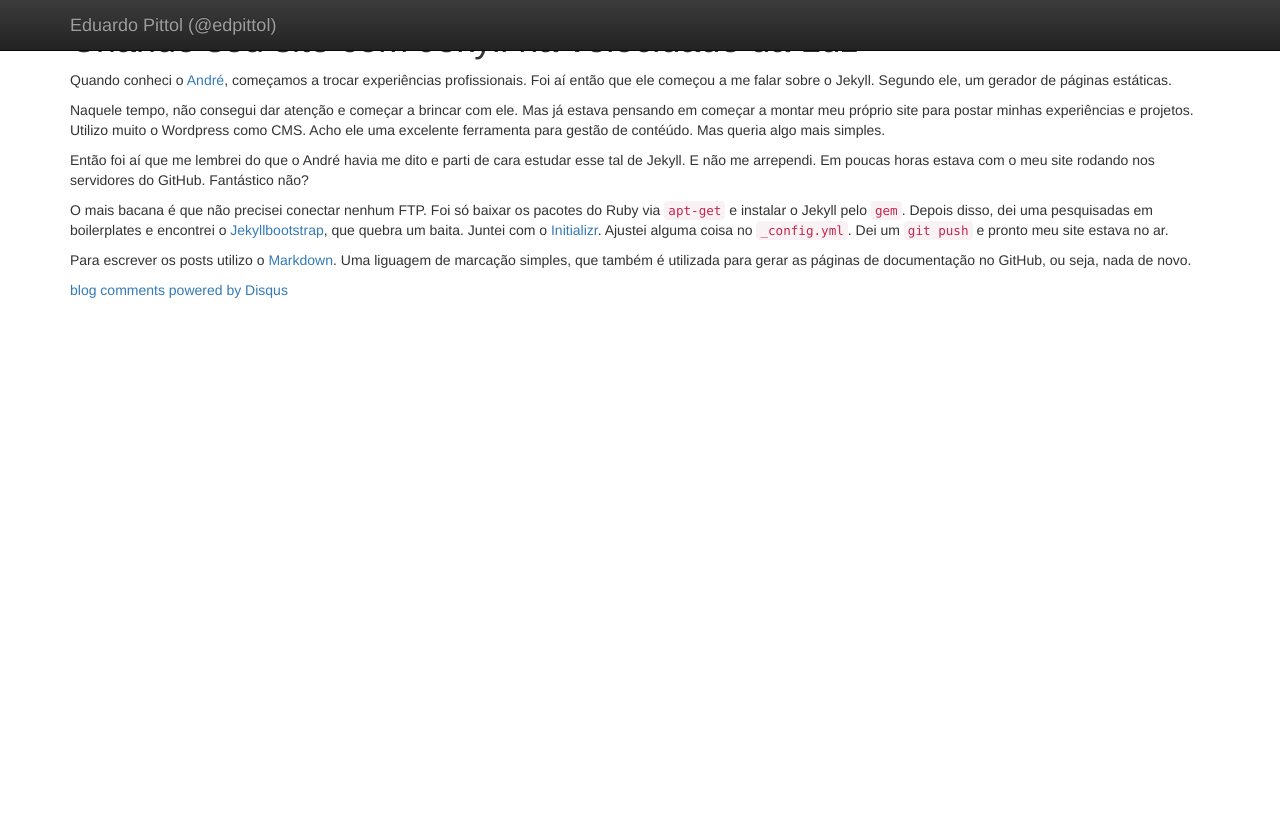
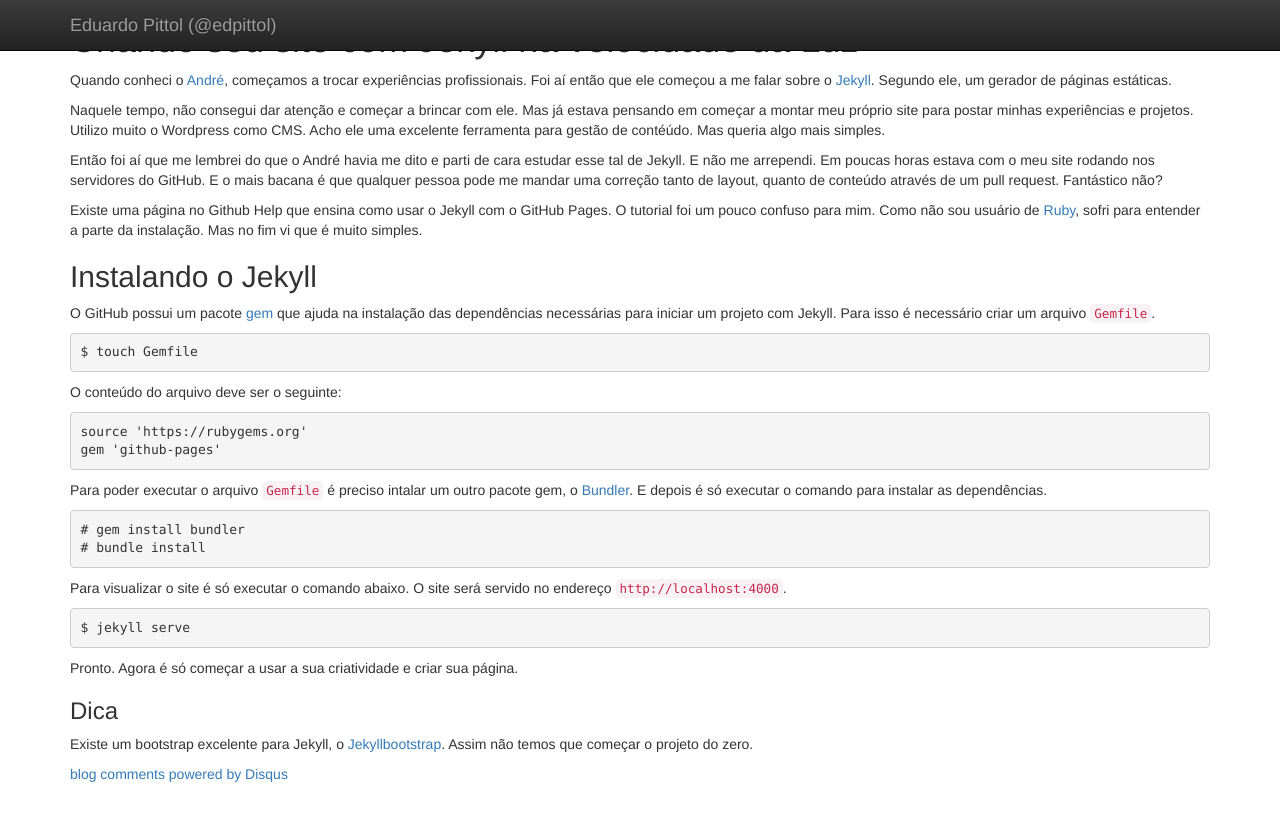
Before and after one commit to edpittol/edpittol.github.io, a Jekyll site: the page built from _posts/2013-09-20-criando-seu-site-com-jekyll-na-velocidade-da-luz.md, in a window 1280 px wide. Shown: the top 821 px of the page. Built offline with Jekyll 4.4.1, drawn with Linux system fonts in a browser that asks for light colours; nearby versions of some CDN libraries; library files that are not in the unit come from our copies; comment, search, counter and statistics services are not loaded.

Commit message:
Edit post

```diff
--- a/_posts/2013-09-20-criando-seu-site-com-jekyll-na-velocidade-da-luz.md
+++ b/_posts/2013-09-20-criando-seu-site-com-jekyll-na-velocidade-da-luz.md
@@ -3,12 +3,36 @@ layout: post
 title: Criando seu site com Jekyll na velocidade da Luz
 ---
 
-Quando conheci o [André](http://andreczip.github.io/ "@andreczip"), começamos a trocar experiências profissionais. Foi aí então que ele começou a me falar sobre o Jekyll. Segundo ele, um gerador de páginas estáticas.
+Quando conheci o [André](http://andreczip.github.io/ "@andreczip"), começamos a trocar experiências profissionais. Foi aí então que ele começou a me falar sobre o [Jekyll](http://jekyllrb.com/). Segundo ele, um gerador de páginas estáticas.
 
 Naquele tempo, não consegui dar atenção e começar a brincar com ele. Mas já estava pensando em começar a montar meu próprio site para postar minhas experiências e projetos. Utilizo muito o Wordpress como CMS. Acho ele uma excelente ferramenta para gestão de contéúdo. Mas queria algo mais simples.
 
-Então foi aí que me lembrei do que o André havia me dito e parti de cara estudar esse tal de Jekyll. E não me arrependi. Em poucas horas estava com o meu site rodando nos servidores do GitHub. Fantástico não?
+Então foi aí que me lembrei do que o André havia me dito e parti de cara estudar esse tal de Jekyll. E não me arrependi. Em poucas horas estava com o meu site rodando nos servidores do GitHub. E o mais bacana é que qualquer pessoa pode me mandar uma correção tanto de layout, quanto de conteúdo através de um pull request. Fantástico não?
 
-O mais bacana é que não precisei conectar nenhum FTP. Foi só baixar os pacotes do Ruby via `apt-get` e instalar o Jekyll pelo `gem`. Depois disso, dei uma pesquisadas em boilerplates e encontrei o [Jekyllbootstrap](http://jekyllbootstrap.com), que quebra um baita. Juntei com o [Initializr](http://www.initializr.com/). Ajustei alguma coisa no `_config.yml`. Dei um `git push` e pronto meu site estava no ar.
+Existe uma página no Github Help que ensina como usar o Jekyll com o GitHub Pages. O tutorial foi um pouco confuso para mim. Como não sou usuário de [Ruby](https://www.ruby-lang.org/), sofri para entender a parte da instalação. Mas no fim vi que é muito simples.
 
-Para escrever os posts utilizo o [Markdown](http://daringfireball.net/projects/markdown/). Uma liguagem de marcação simples, que também é utilizada para gerar as páginas de documentação no GitHub, ou seja, nada de novo.
+## Instalando o Jekyll
+
+O GitHub possui um pacote [gem](http://rubygems.org/) que ajuda na instalação das dependências necessárias para iniciar um projeto com Jekyll. Para isso é necessário criar um arquivo `Gemfile`.
+
+	$ touch Gemfile
+
+O conteúdo do arquivo deve ser o seguinte:
+
+	source 'https://rubygems.org'
+	gem 'github-pages'
+
+Para poder executar o arquivo `Gemfile` é preciso intalar um outro pacote gem, o [Bundler](http://bundler.io/). E depois é só executar o comando para instalar as dependências.
+
+	# gem install bundler
+	# bundle install
+
+Para visualizar o site é só executar o comando abaixo. O site será servido no endereço `http://localhost:4000`.
+
+	$ jekyll serve
+
+Pronto. Agora é só começar a usar a sua criatividade e criar sua página.
+
+### Dica
+
+Existe um bootstrap excelente para Jekyll, o [Jekyllbootstrap](http://jekyllbootstrap.com). Assim não temos que começar o projeto do zero.
```
